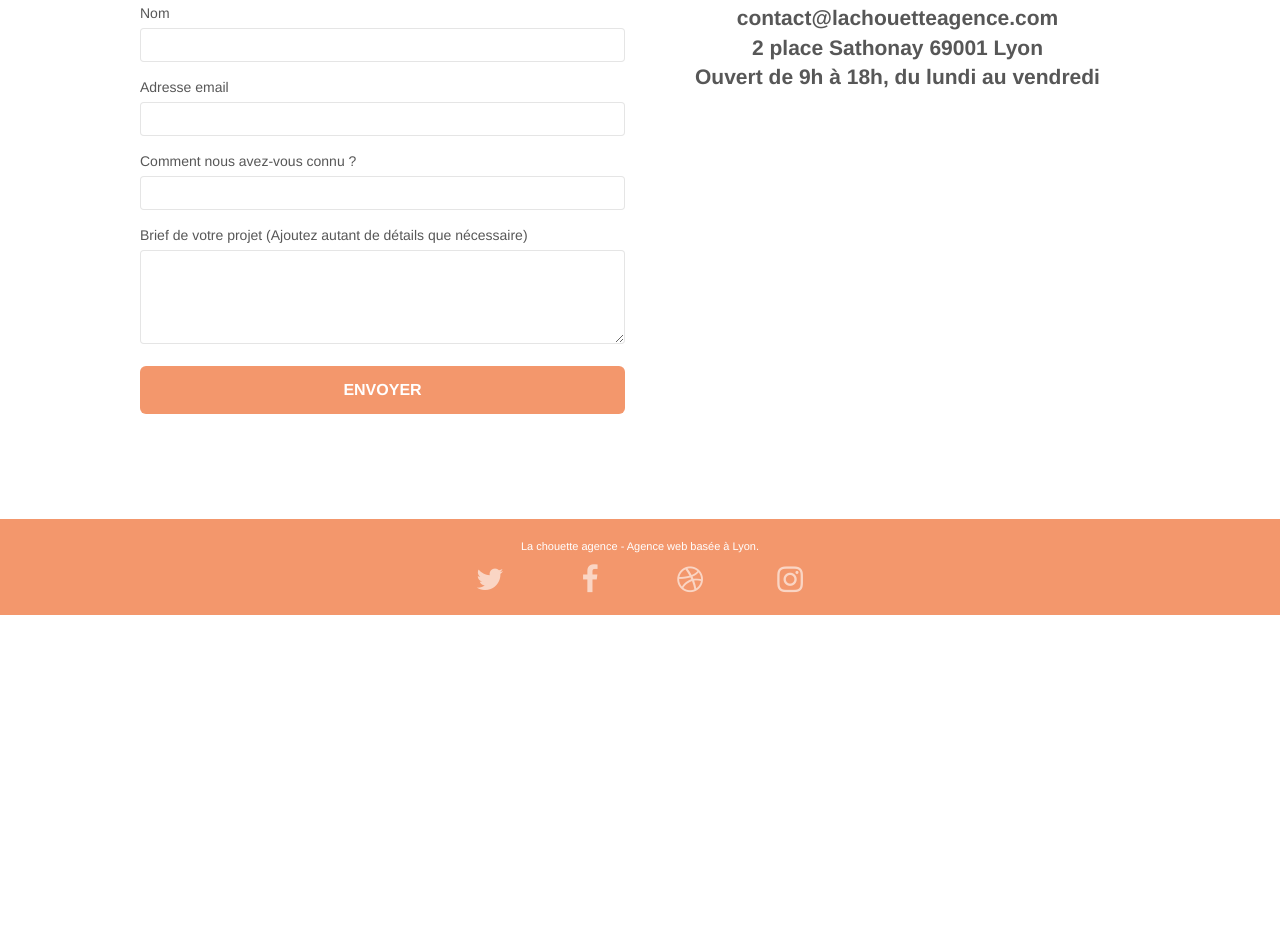
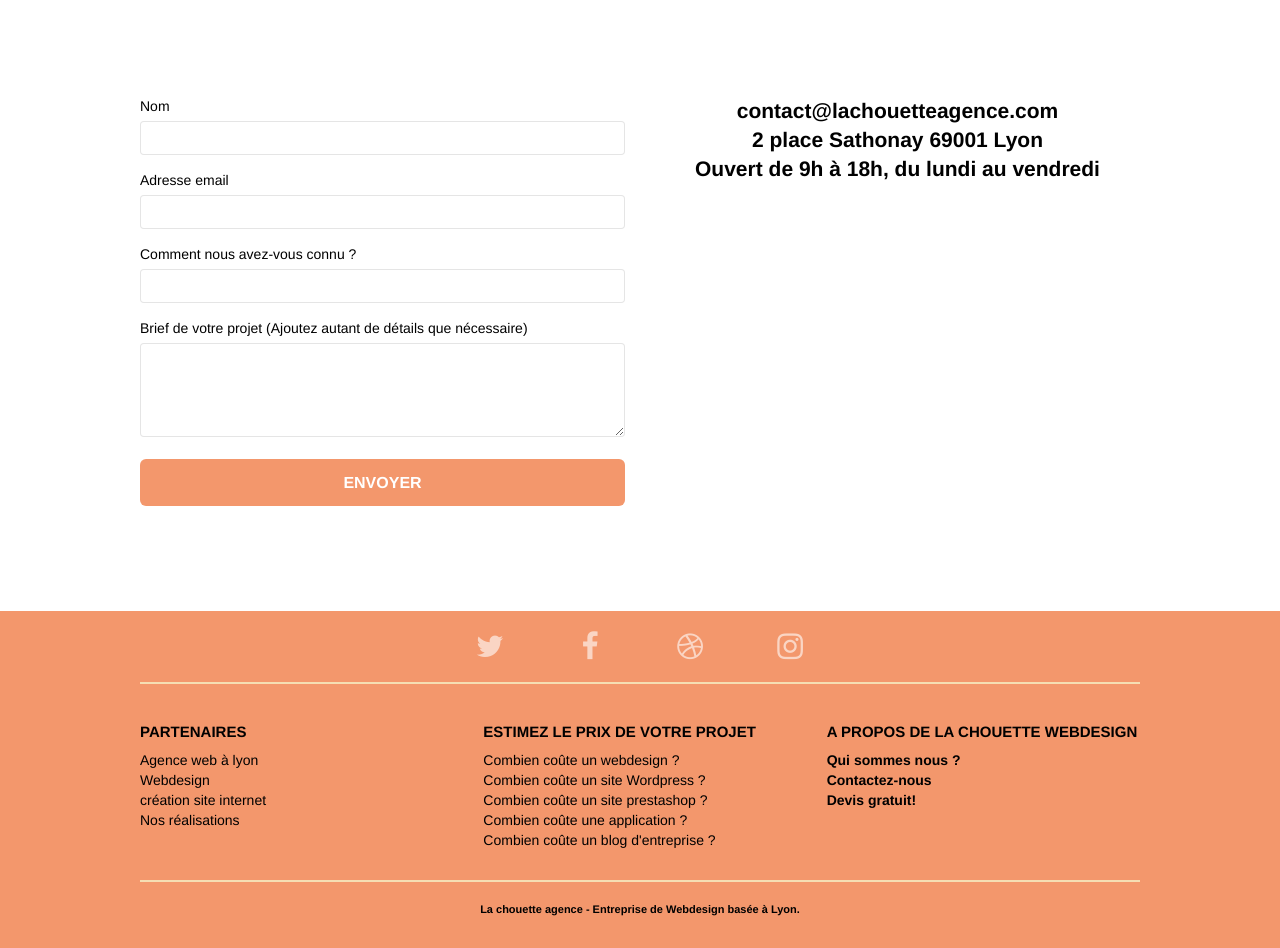
Before and after one commit to Kaouech-Mouheb/Projet4-OC, a plain HTML site: page page2.html in a window 1280 px wide. Shown: the part 400-1348 px from the top of the page. Before the commit the page ends 1015 px from the top, so only its background shows below. Drawn offline with Linux system fonts and the light colour scheme.

Commit message:
amélioration du contraste des couleurs, duppliquation du footer de la page principale dans la page 2, création d'un effet css sur les lien

```diff
--- a/page2.html
+++ b/page2.html
@@ -52,7 +52,7 @@
 								<li>
 								</li>
 								<li>
-									<a href="page2.html">Contactez nous</a>
+									<a href="page2.html">Contactez-nous</a>
 								</li>
 							</ul>
 						</div>
@@ -125,17 +125,14 @@
 		<!-- ScrollToTop Button -->
 		<a class="bloc-button btn btn-d scrollToTop" onclick="scrollToTarget('1')"><span class="fa fa-chevron-up"></span></a>
 		<!-- ScrollToTop Button END-->
-
-
+	</main>
+	<footer>
 		<!-- Footer - bloc-8 -->
 		<div class="bloc bgc-atomic-tangerine d-bloc" id="bloc-8">
 			<div class="container bloc-sm">
 				<div class="row">
 					<div class="col-sm-12">
-						<p class="text-center white">
-							La chouette agence - Agence web basée à Lyon.<br>
-						</p>
-						<div class="row row-no-gutters social social-media">
+						<div class="row row-no-gutters social-media social">
 							<div class="col-sm-3">
 								<div class="text-center">
 									<a class="social" href="index.html"><span class="fa fa-twitter icon-md"></span></a>
@@ -157,12 +154,49 @@
 								</div>
 							</div>
 						</div>
+						<hr>
+						<div class="row footer-3row">
+							<div class="col-sm-4">
+								<h3>Partenaires</h3>
+									<ul>
+										<li><a href="voiture.com">Agence web à lyon</a></li>
+										<li><a href="pizza.com">Webdesign</a></li>
+										<li><a href="matoiture.com">création site internet</a></li>
+										<li><a href="immobilierseo.com">Nos réalisations</a></li>
+									</ul>
+							</div>
+							<div class="col-sm-4">
+								<h3>Estimez le prix de votre projet</h3>
+								<ul>
+									<li><a href="annuaireseo.com">Combien coûte un webdesign ?</a></li>
+									<li><a href="annuaireagence.com">Combien coûte un site Wordpress ?</a></li>
+									<li><a href="annuairemarketing.com"></a></li>
+									<li><a href="123seoture.com">Combien coûte un site prestashop ?</a></li>
+									<li><a href="123site.com">Combien coûte une application ?</a></li>
+									<li><a href="annuairewordpress.com">Combien coûte un blog d'entreprise ?</a></li>
+								</ul>
+							</div>
+							<div class="col-sm-4">
+								<h3>A propos de la chouette Webdesign</h3>
+								<ul>
+									<li><a href="annuaireseo.com"><strong>Qui sommes nous ?</strong></a></li>
+									<li><a href="mailto.contact@chouette-Webdesign.fr"><strong>Contactez-nous</strong></a></li>
+									<li><a href="annuairemarketing.com"></a></li>
+									<li><a href="123seoture.com"><strong>Devis gratuit!</strong></a></li>
+									<li><a href="123site.com">
+								</ul>
+							</div>
+						</div>
+						<hr>
+						<p class="text-center black">
+							<strong>La chouette agence - Entreprise de Webdesign basée à Lyon.</strong>
+						</p>
 					</div>
 				</div>
 			</div>
 		</div>
-
-		</div>
-	</main>
+		<!-- Footer - bloc-8 END -->
+	</footer>
+<!-- Principal conteneur END -->
 </body>
 </html>
--- a/style.css
+++ b/style.css
@@ -13,20 +13,7 @@ button {
     outline: none!important;
 }
 
-a:hover {
-    text-decoration: none;
-    cursor: pointer;
-}
 
-#page-loading-blocs-notifaction {
-    position: fixed;
-    top: 0;
-    bottom: 0;
-    width: 100%;
-    z-index: 100000;
-    background: #FFFFFF url("img/pageload-spinner.gif") no-repeat center center;
-}
-/*
 .bloc {
     width: 100%;
     clear: both;
@@ -37,7 +24,7 @@ a:hover {
     -o-background-size: cover;
     background-size: cover;
     position: relative;
-}*/
+}
 
 .bloc .container {
     padding-left: 0;
@@ -55,7 +42,7 @@ a:hover {
 .bloc-sm {
     padding: 20px 50px;
 }
-/*
+
 .bg-center,
 .bg-l-edge,
 .bg-r-edge,
@@ -79,21 +66,6 @@ a:hover {
 .bg-t-edge {
     background: top no-repeat;
 }
-/*
-.bloc-bg-texture::before {
-    content: "";
-    background-size: 2px 2px;
-    position: absolute;
-    top: 0;
-    bottom: 0;
-    left: 0;
-    right: 0;
-}*/
-/*
-.texture-paper::before {
-    background: url("img/texture-paper.png");
-    background-size: 280px 280px;
-}*/
 
 .b-parallax {
     background-attachment: fixed;
@@ -658,12 +630,23 @@ h6,
 p,
 label,
 .btn,
+/*effet de soulignemet pour les liens*/
 a {
     font-family: "helvetica";
     font-weight: 400;
-    color: #575757!important;
+    color: black!important;
+    cursor: pointer;
+    text-decoration: none !important;
 }
-
+@media (min-width:992px){
+    a{
+        border-bottom: 1px solid black;
+        border-bottom-width:0px;
+    }
+    a:hover {
+        border-bottom-width: 2px;
+    }
+}
 .container {
     max-width: 1000px;
 }
@@ -723,7 +706,7 @@ h3 {
     font-size: 15px;
     text-transform: uppercase;
     font-weight: 700;
-    color: #333333!important;
+    color: black!important;
 }
 
 .med-width-whitespace {
@@ -745,8 +728,8 @@ h4 {
     margin-top: 24px;
 }
 
-.white {
-    color: #FFFFFF!important;
+.black {
+    color: black!important;
 }
 
 .portfolio-thumb {
@@ -770,14 +753,6 @@ h4 {
 .bold-link {
     font-weight: 900;
     text-decoration: underline!important;
-}
-
-.bgc-white {
-    background-color: #FFFFFF;
-}
-
-.bgc-dark-slate-blue {
-    background-color: #364577;
 }
 
 .bgc-atomic-tangerine {
```
Also changed, not shown: index.html (+6 -6 lines).
